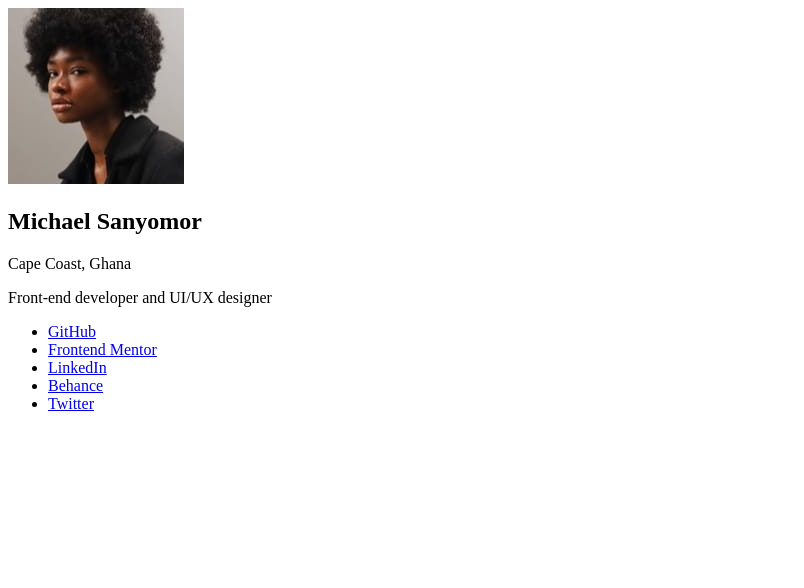
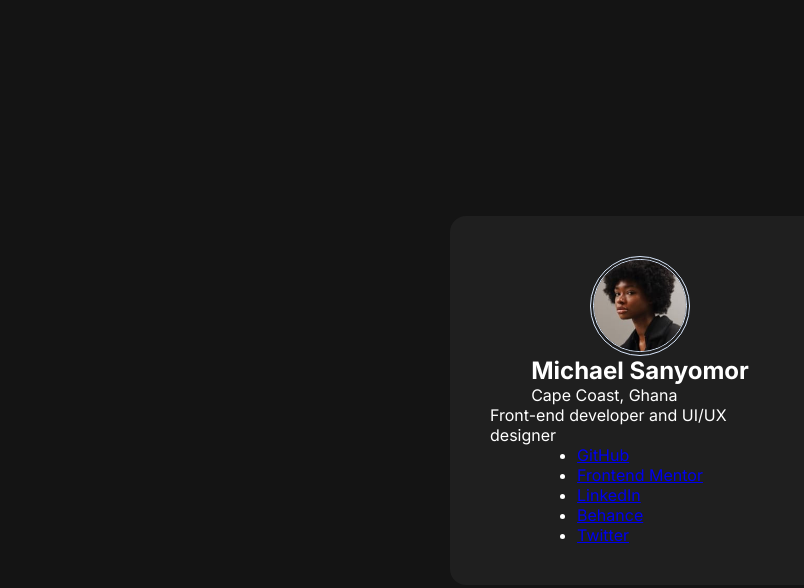
Before and after one commit to sanyomor-01/social-links-profile-main, a plain HTML site: page index.html in a window 1280 px wide. Shown: the whole page, without its empty margins (0-804 px from the left). Drawn offline with Linux system fonts and the light colour scheme.

Commit message:
Profile picture styles

```diff
--- a/index.html
+++ b/index.html
@@ -5,7 +5,7 @@
   <meta name="viewport" content="width=device-width, initial-scale=1.0"> <!-- displays site properly based on user's device -->
 
   <link rel="icon" type="image/png" sizes="32x32" href="./assets/images/favicon-32x32.png">
-
+  <link rel="stylesheet" href="style.css">
   <title>Frontend Mentor | Social links profile</title>
 
   <!-- Feel free to remove these styles or customise in your own stylesheet 👍 -->
--- /dev/null
+++ b/style.css
@@ -0,0 +1,45 @@
+@import url('https://fonts.googleapis.com/css2?family=Figtree:ital,wght@0,300..900;1,300..900&family=Inter:wght@100..900&display=swap');
+
+*{
+    padding: 0;
+    margin: 0;
+    box-sizing: border-box;
+    font-family: "Inter";
+}
+h1, div, p, article, main{
+    padding: 0;
+    margin: 0;
+}
+.desktop{
+    min-height: 100vh;
+    display: grid;
+    place-items: center;
+    background: hsl(0, 0%, 8%);
+    color: hsl(0, 0%, 100%);
+    margin: auto;
+}
+.container{
+    padding: 2.5rem;
+    display: flex;
+    flex-direction: column;
+    width: 23.75rem;
+    background: hsl(0, 0%, 12%);
+    border-radius: 1rem;
+    justify-content: center;
+    align-items: center;
+}
+.profile{
+    width: 100px;
+    height: 100px;
+    border-radius: 50%;
+    border: 0.07rem solid #DBE9FE;
+    display: flex;
+    align-items: center;
+    justify-content: center;
+}
+.profile img {
+    width: 5.85rem;
+    height: 5.85rem;
+    border-radius: 4.375rem;
+    border: 0.05rem solid var(--blue-100, #DBE9FE);
+}
```
